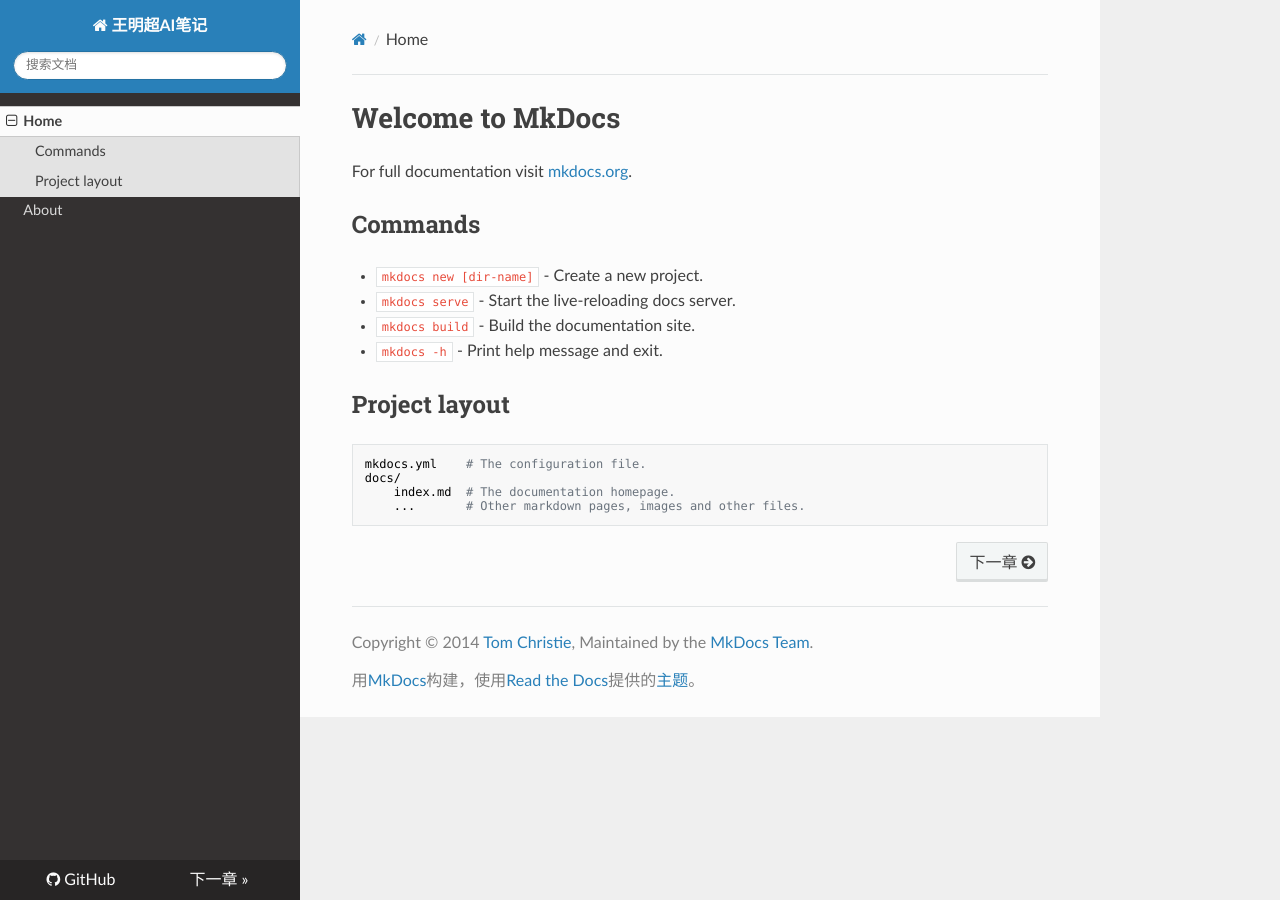
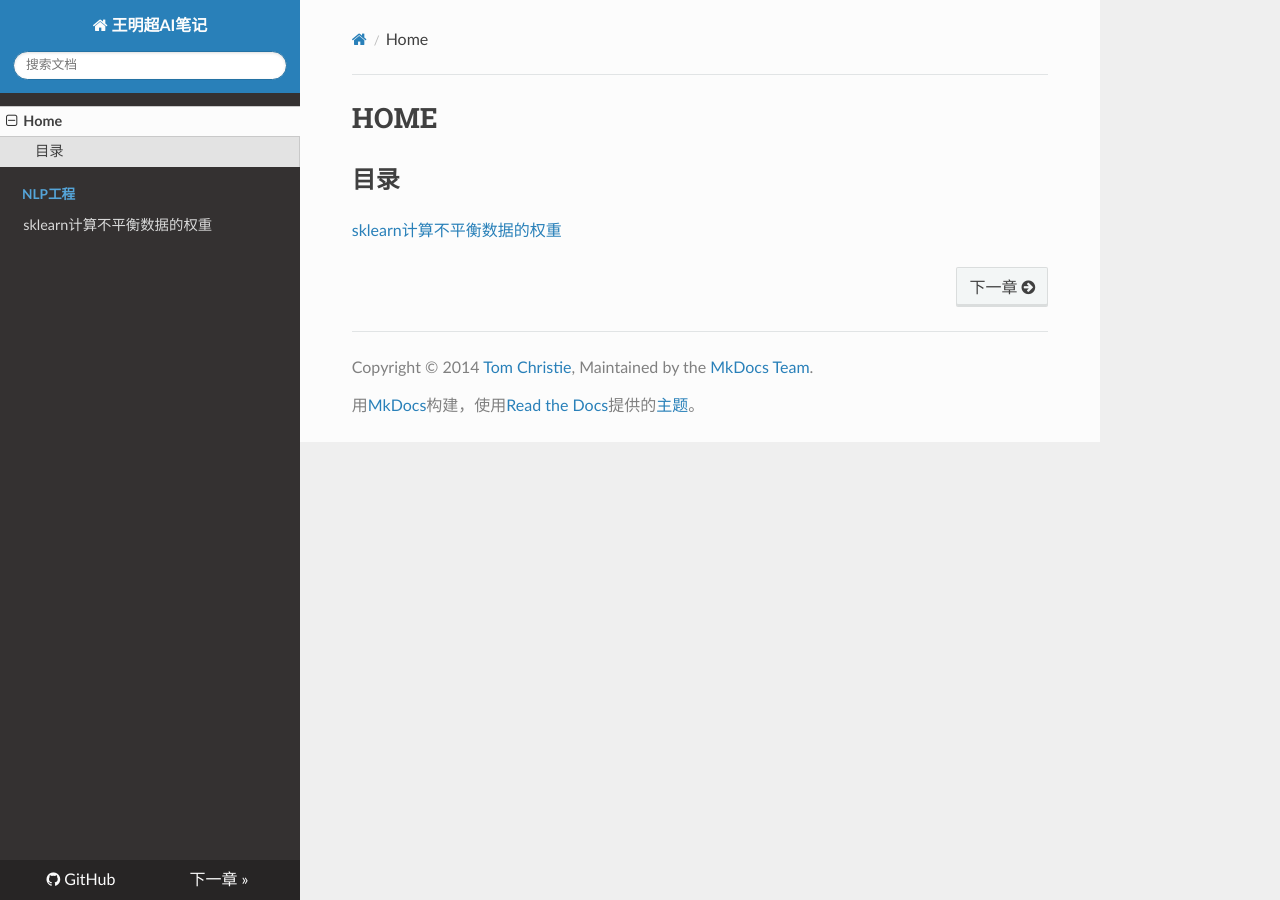
Before and after one commit to wmc1992/biji_ai, an MkDocs documentation site: the page built from docs/index.md, in a window 1280 px wide. Built offline with MkDocs 1.6.1, drawn with Linux system fonts in a browser that asks for light colours; nearby versions of some CDN libraries.

Commit message:
2022-06-09 21:32:39

```diff
--- a/docs/index.md
+++ b/docs/index.md
@@ -1,17 +1,5 @@
-# Welcome to MkDocs
+# HOME
 
-For full documentation visit [mkdocs.org](https://www.mkdocs.org).
+## 目录
 
-## Commands
-
-* `mkdocs new [dir-name]` - Create a new project.
-* `mkdocs serve` - Start the live-reloading docs server.
-* `mkdocs build` - Build the documentation site.
-* `mkdocs -h` - Print help message and exit.
-
-## Project layout
-
-    mkdocs.yml    # The configuration file.
-    docs/
-        index.md  # The documentation homepage.
-        ...       # Other markdown pages, images and other files.
+[sklearn计算不平衡数据的权重](./NLP工程/sklearn计算不平衡数据的权重/)
--- a/mkdocs.yml
+++ b/mkdocs.yml
@@ -18,8 +18,9 @@ theme:
         - python
 
 nav:
-    - Home: index.md
-    - About: about.md
+    - "Home": "index.md"
+    - "NLP工程":
+        - "sklearn计算不平衡数据的权重": "NLP工程/sklearn计算不平衡数据的权重.md"
 
 extra_css:
     - css/extra.css
```
Also changed, not shown: docs/NLP工程/sklearn计算不平衡数据的权重.md (added, +50 -0 lines), docs/about.md (deleted, +0 -64 lines).
